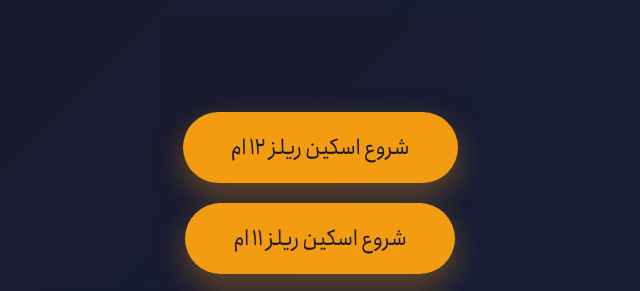
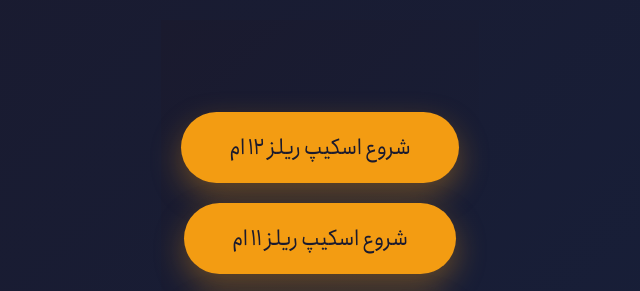
Before and after one commit to tahmasious/narenchi-second-puzzle, a plain HTML site: page start.html in a window 1280 px wide. Shown: the top 291 px of the page, 320-960 px from the left. Drawn offline with Linux system fonts and the light colour scheme.

```diff
--- a/start.html
+++ b/start.html
@@ -55,13 +55,13 @@
       class="start-button"
       onclick="window.location.href = './12/index.html';"
     >
-      شروع اسکین ریلز 12 ام
+      شروع اسکیپ ریلز 12 ام
     </button>
     <button
       class="start-button"
       onclick="window.location.href = './11/index.html';"
     >
-      شروع اسکین ریلز 11 ام
+      شروع اسکیپ ریلز 11 ام
     </button>
     <button
       class="start-button"
```
